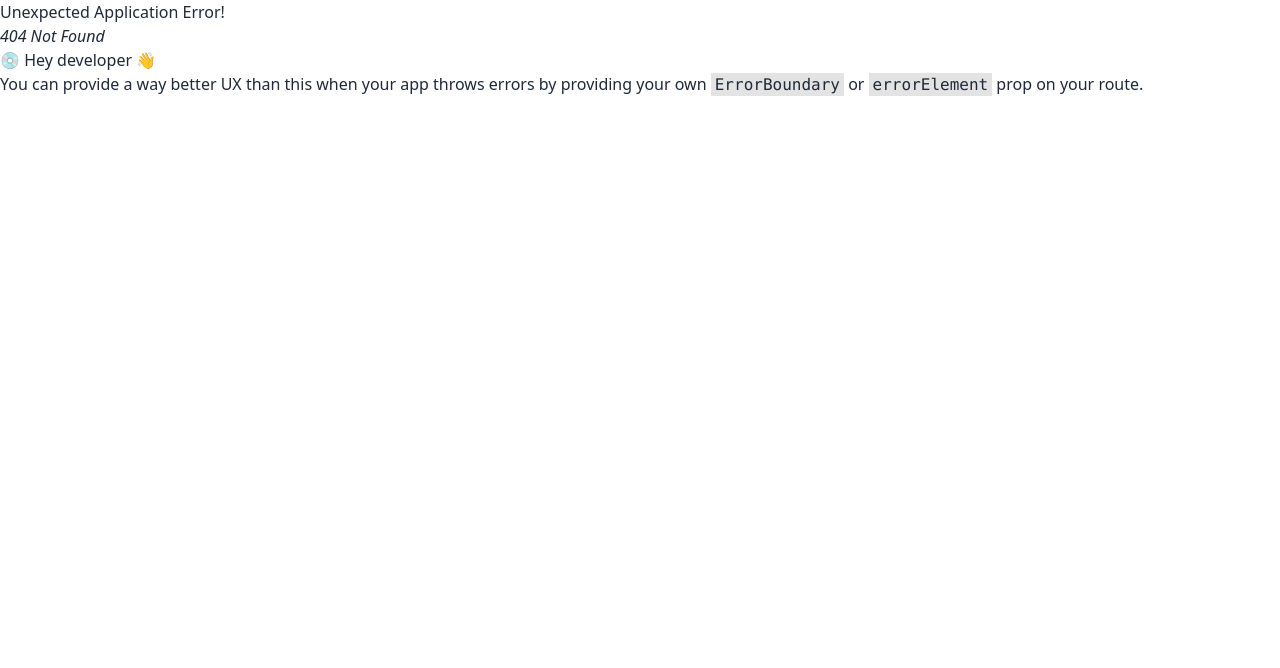
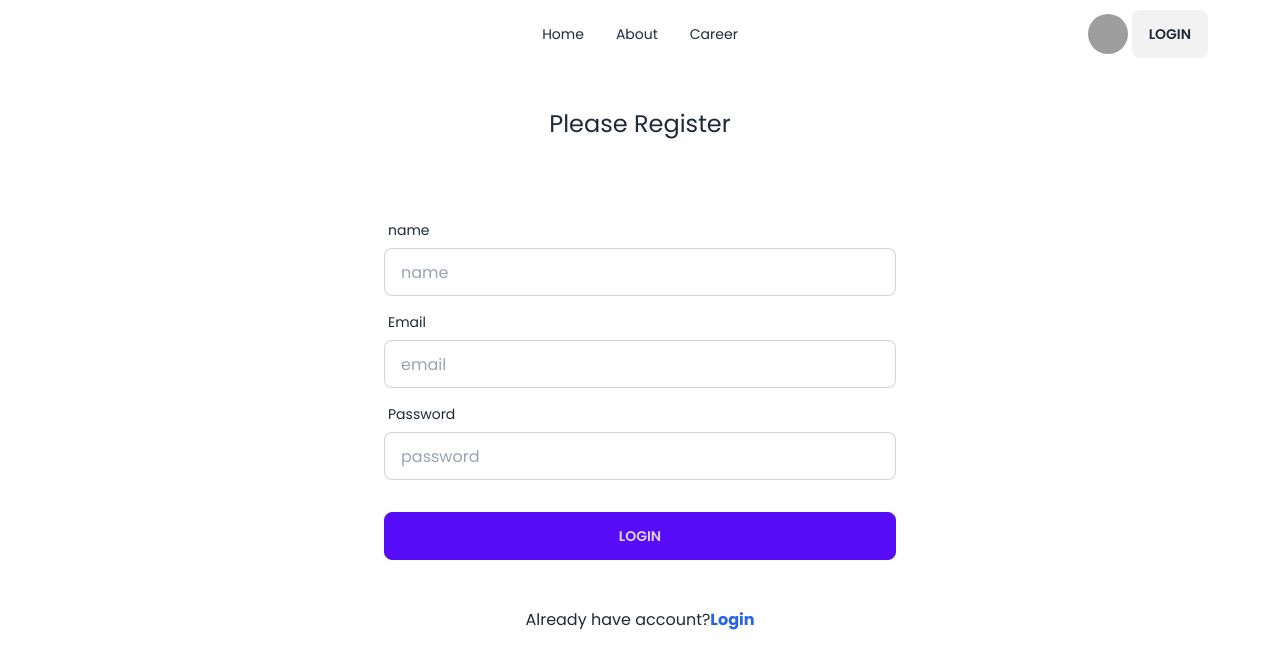
Before and after one commit to habib33-3/dragon-new-react, a React (Vite) app: page /register in a window 1280 px wide. Before the commit this address had no page. Shown: the top 668 px of the page. Built offline with nearby package versions, Linux system fonts and the light colour scheme; grey boxes are pictures that could not be loaded.

Commit message:
created login registration page

```diff
--- /dev/null
+++ b/src/pages/Login/Login.jsx
@@ -0,0 +1,73 @@
+import { Link } from "react-router-dom";
+import Navbar from "../shared/Navbar/Navbar";
+
+const Login = () => {
+  const handleLogin = (e) => {
+    e.preventDefault();
+
+    const form = new FormData(e.currentTarget);
+  };
+
+  return (
+    <div>
+      <Navbar />
+      <div>
+        <h2 className="text-2xl my-10 text-center">Please Login</h2>
+
+        <form
+          onSubmit={handleLogin}
+          className="card-body lg:w-1/2 md:3/4 mx-auto"
+        >
+          <div className="form-control">
+            <label className="label">
+              <span className="label-text">Email</span>
+            </label>
+            <input
+              type="email"
+              name="email"
+              placeholder="email"
+              className="input input-bordered"
+              required
+            />
+          </div>
+
+          <div className="form-control">
+            <label className="label">
+              <span className="label-text">Password</span>
+            </label>
+            <input
+              type="password"
+              name="password"
+              placeholder="password"
+              className="input input-bordered"
+              required
+            />
+            <label className="label">
+              <a
+                href="#"
+                className="label-text-alt link link-hover"
+              >
+                Forgot password?
+              </a>
+            </label>
+          </div>
+
+          <div className="form-control mt-6">
+            <button className="btn btn-primary">Login</button>
+          </div>
+        </form>
+        <p className="text-center mt-4 ">
+          New Here?
+          <Link
+            className="text-blue-600 font-bold"
+            to="/register"
+          >
+            Register
+          </Link>
+        </p>
+      </div>
+    </div>
+  );
+};
+
+export default Login;
--- /dev/null
+++ b/src/pages/Register/Register.jsx
@@ -0,0 +1,76 @@
+import { Link } from "react-router-dom";
+import Navbar from "../shared/Navbar/Navbar";
+
+const Register = () => {
+  const handleRegister = (e) => {
+    e.preventDefault();
+  };
+
+  return (
+    <div>
+      <Navbar />
+      <div>
+        <h2 className="text-2xl my-10 text-center">Please Register</h2>
+
+        <form
+          onSubmit={handleRegister}
+          className="card-body lg:w-1/2 md:3/4 mx-auto"
+        >
+          <div className="form-control">
+            <label className="label">
+              <span className="label-text">name</span>
+            </label>
+            <input
+              type="text"
+              name="name"
+              placeholder="name"
+              className="input input-bordered"
+              required
+            />
+          </div>
+
+          <div className="form-control">
+            <label className="label">
+              <span className="label-text">Email</span>
+            </label>
+            <input
+              type="email"
+              name="email"
+              placeholder="email"
+              className="input input-bordered"
+              required
+            />
+          </div>
+
+          <div className="form-control">
+            <label className="label">
+              <span className="label-text">Password</span>
+            </label>
+            <input
+              type="password"
+              name="password"
+              placeholder="password"
+              className="input input-bordered"
+              required
+            />
+          </div>
+
+          <div className="form-control mt-6">
+            <button className="btn btn-primary">Login</button>
+          </div>
+        </form>
+        <p className="text-center mt-4 ">
+          Already have account?
+          <Link
+            className="text-blue-600 font-bold"
+            to="/login"
+          >
+            Login
+          </Link>
+        </p>
+      </div>
+    </div>
+  );
+};
+
+export default Register;
--- a/src/pages/shared/Navbar/Navbar.jsx
+++ b/src/pages/shared/Navbar/Navbar.jsx
@@ -60,7 +60,7 @@
               <img src={userDefaultPicture} />
             </div>
           </label>
-          <Link>
+          <Link to="/login">
             <button className="btn">Login</button>
           </Link>
         </div>
```
Also changed, not shown: src/routes/Routes.jsx (+12 -0 lines).
